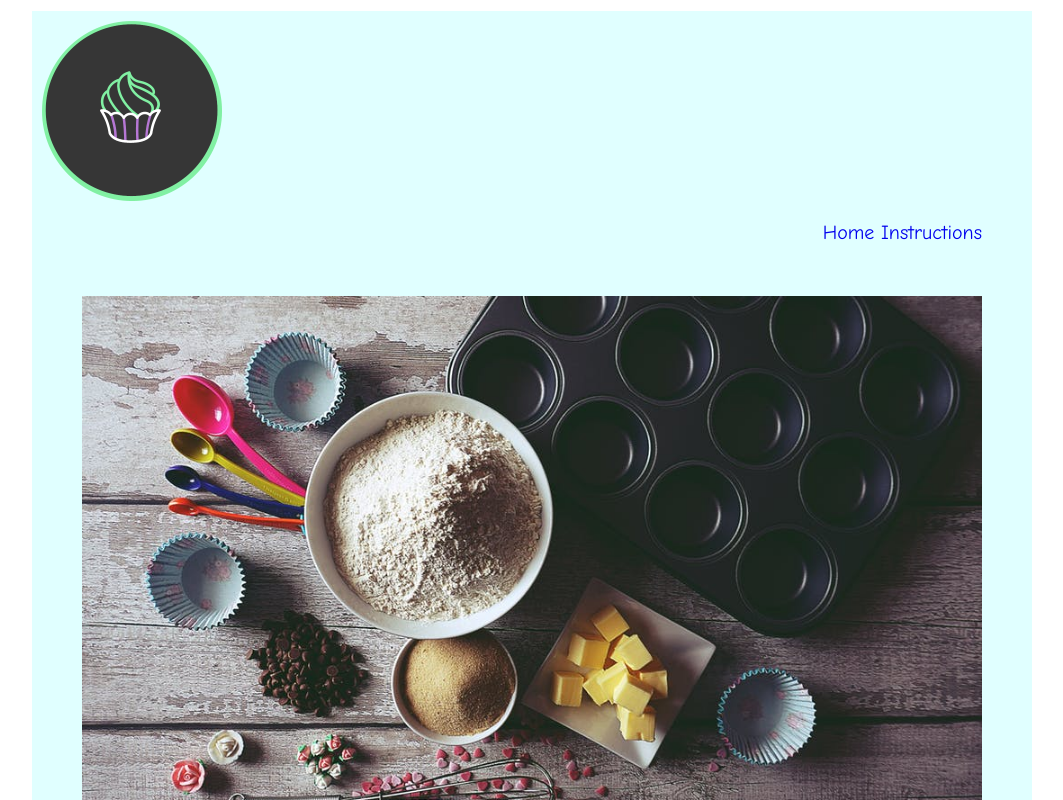
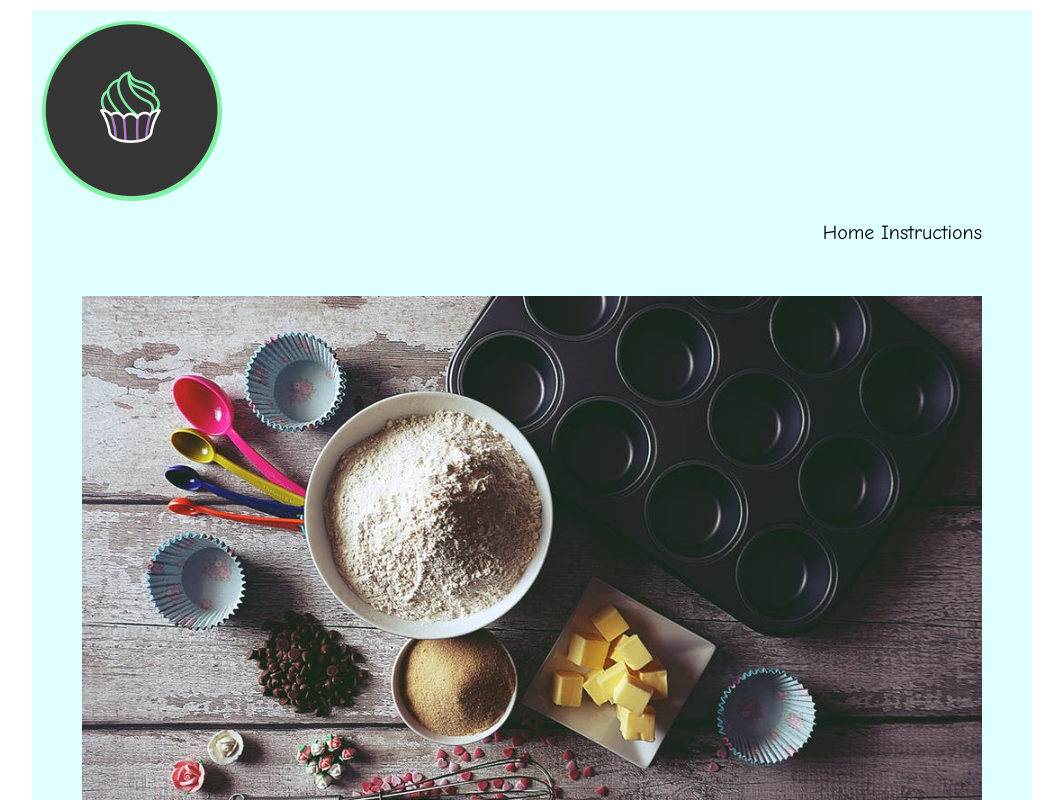
Before and after one commit to koliasoha/redo, a plain HTML site: page docs/instructions.html in a window 1280 px wide. Shown: the top 800 px of the page, without its empty margins (108-1171 px from the left). Drawn offline with Linux system fonts and the light colour scheme.

Commit message:
Color Fade on Hover for Menu Links.

```diff
--- a/docs/css/styles.css
+++ b/docs/css/styles.css
@@ -113,7 +113,6 @@ body{
 .topMargin{
     margin-top:31px;
 }
-
 a{
     text-decoration: none;
 }
@@ -176,3 +175,14 @@ a:hover{
     border-bottom: 20px solid red;
     border-left: 20px solid transparent;
 }
+
+a {
+    color: #000;
+    -webkit-transition: color 1s ease-in; /*safari and chrome */
+    -moz-transition: color 1s ease-in; /* firefox */
+    -o-transition: color 1s ease-in; /* opera */
+}
+
+a:hover {
+    color: #c00;
+}
```
